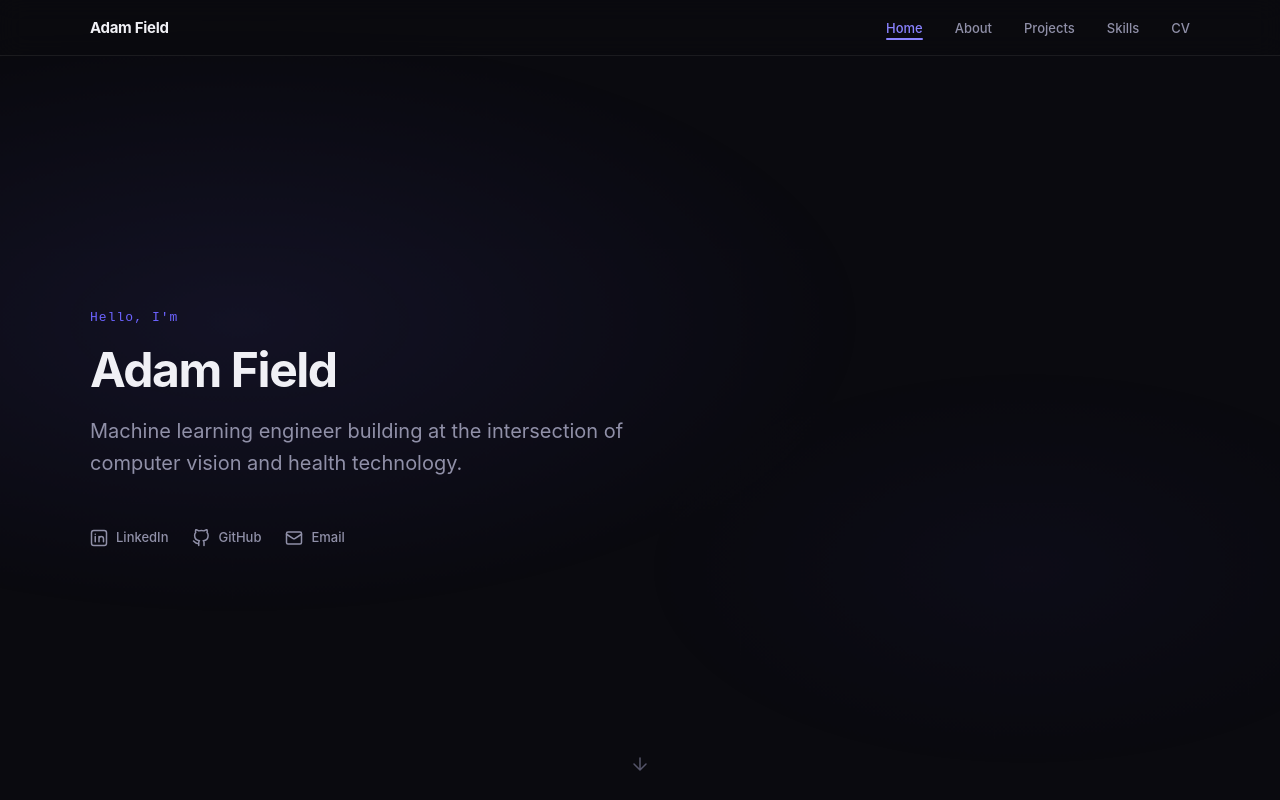
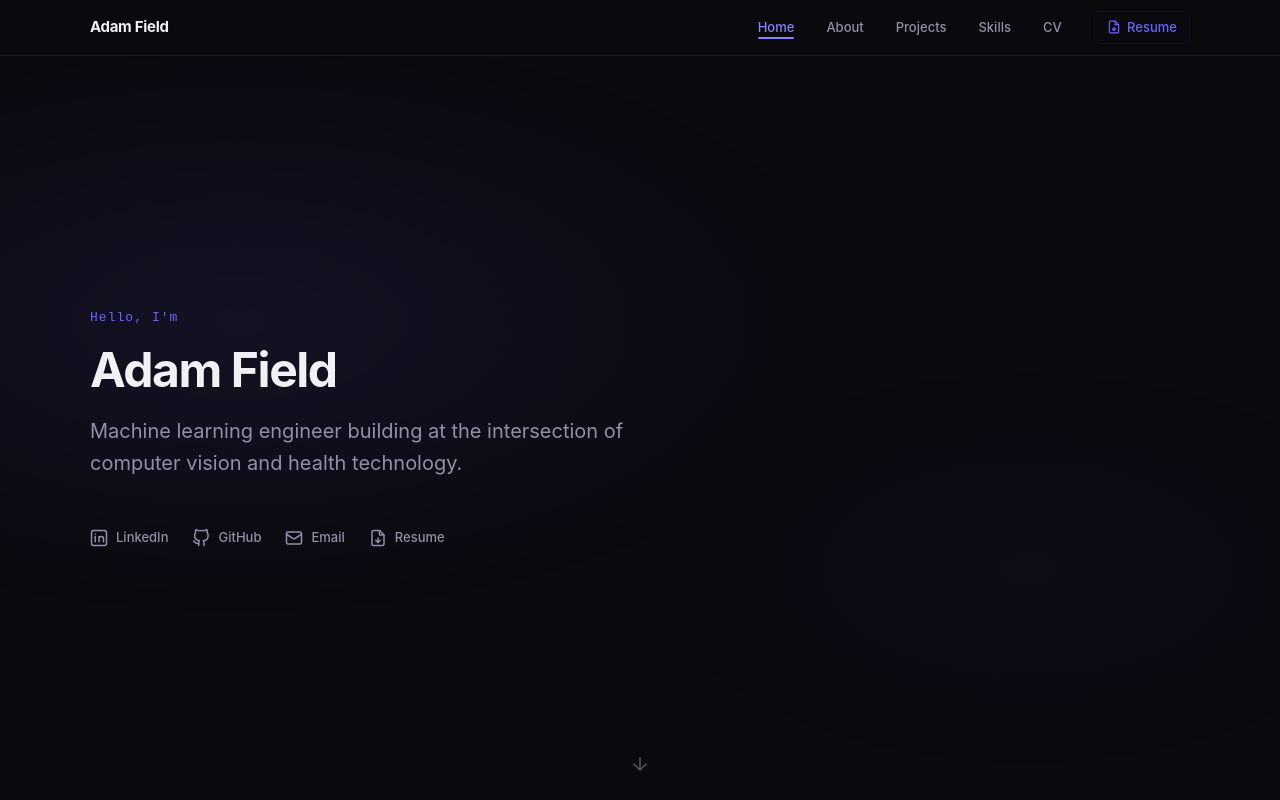
Before and after one commit to afie1d/PortfolioWebsite, a website built with Vite: page index.html in a window 1280 px wide. Shown: the top 800 px of the page. Built offline with nearby package versions, Linux system fonts and the light colour scheme; a web font is replaced by a local one.

Commit message:
add resume

```diff
--- a/index.html
+++ b/index.html
@@ -22,6 +22,17 @@
             <li><a class="nav__link" href="#projects" data-section="projects" data-scroll-to="projects">Projects</a></li>
             <li><a class="nav__link" href="#skills"   data-section="skills"   data-scroll-to="skills">Skills</a></li>
             <li><a class="nav__link" href="#cv"       data-section="cv"       data-scroll-to="cv">CV</a></li>
+            <li>
+              <a class="nav__resume-btn" href="/Adam_Field_Resume.pdf" download aria-label="Download resume">
+                <svg width="14" height="14" viewBox="0 0 24 24" fill="none" stroke="currentColor" stroke-width="2" stroke-linecap="round" stroke-linejoin="round" aria-hidden="true">
+                  <path d="M14 2H6a2 2 0 0 0-2 2v16a2 2 0 0 0 2 2h12a2 2 0 0 0 2-2V8z"/>
+                  <polyline points="14 2 14 8 20 8"/>
+                  <line x1="12" y1="18" x2="12" y2="12"/>
+                  <polyline points="9 15 12 18 15 15"/>
+                </svg>
+                Resume
+              </a>
+            </li>
           </ul>
           <button
             class="nav__hamburger"
@@ -43,6 +54,15 @@
         <a class="nav__link" href="#projects" data-section="projects" data-scroll-to="projects">Projects</a>
         <a class="nav__link" href="#skills"   data-section="skills"   data-scroll-to="skills">Skills</a>
         <a class="nav__link" href="#cv"       data-section="cv"       data-scroll-to="cv">CV</a>
+        <a class="nav__resume-btn" href="/Adam_Field_Resume.pdf" download aria-label="Download resume">
+          <svg width="14" height="14" viewBox="0 0 24 24" fill="none" stroke="currentColor" stroke-width="2" stroke-linecap="round" stroke-linejoin="round" aria-hidden="true">
+            <path d="M14 2H6a2 2 0 0 0-2 2v16a2 2 0 0 0 2 2h12a2 2 0 0 0 2-2V8z"/>
+            <polyline points="14 2 14 8 20 8"/>
+            <line x1="12" y1="18" x2="12" y2="12"/>
+            <polyline points="9 15 12 18 15 15"/>
+          </svg>
+          Resume
+        </a>
       </nav>
     </header>
 
--- a/src/sections/home.ts
+++ b/src/sections/home.ts
@@ -38,6 +38,18 @@ const socialLinks: SocialLink[] = [
       <path d="m22 7-8.97 5.7a1.94 1.94 0 0 1-2.06 0L2 7"/>
     </svg>`,
   },
+  {
+    label: 'Resume',
+    href: '/Adam_Field_Resume.pdf',
+    ariaLabel: 'Download Adam Field\'s resume',
+    trackLabel: 'resume',
+    icon: `<svg class="home__social-icon" width="18" height="18" viewBox="0 0 24 24" fill="none" stroke="currentColor" stroke-width="2" stroke-linecap="round" stroke-linejoin="round" aria-hidden="true">
+      <path d="M14 2H6a2 2 0 0 0-2 2v16a2 2 0 0 0 2 2h12a2 2 0 0 0 2-2V8z"/>
+      <polyline points="14 2 14 8 20 8"/>
+      <line x1="12" y1="18" x2="12" y2="12"/>
+      <polyline points="9 15 12 18 15 15"/>
+    </svg>`,
+  },
 ];
 
 export function renderHome(): void {
@@ -45,17 +57,17 @@ export function renderHome(): void {
   if (!section) return;
 
   const socialHTML = socialLinks
-    .map(
-      (link) =>
-        `<a
+    .map((link) => {
+      const isDownload = link.trackLabel === 'resume';
+      const downloadAttr = isDownload ? ' download' : '';
+      const targetAttr = isDownload ? '' : ' target="_blank" rel="noopener noreferrer"';
+      return `<a
           class="home__social-link"
-          href="${link.href}"
-          target="_blank"
-          rel="noopener noreferrer"
+          href="${link.href}"${targetAttr}${downloadAttr}
           aria-label="${link.ariaLabel}"
           data-track="${link.trackLabel}"
-        >${link.icon}<span>${link.label}</span></a>`,
-    )
+        >${link.icon}<span>${link.label}</span></a>`;
+    })
     .join('');
 
   section.innerHTML = `
--- a/src/styles/nav.css
+++ b/src/styles/nav.css
@@ -79,6 +79,26 @@
   background: var(--color-accent-hover);
 }
 
+/* ─── Resume download button ────────────────────────────── */
+.nav__resume-btn {
+  display: inline-flex;
+  align-items: center;
+  gap: 0.4rem;
+  font-size: var(--font-size-sm);
+  font-weight: 500;
+  color: var(--color-accent);
+  border: 1px solid var(--color-accent-dim);
+  border-radius: 6px;
+  padding: 0.3rem 0.75rem;
+  transition: color var(--transition-base), border-color var(--transition-base), background var(--transition-base);
+}
+
+.nav__resume-btn:hover {
+  color: var(--color-accent-hover);
+  border-color: var(--color-accent-hover);
+  background: var(--color-accent-dim);
+}
+
 /* ─── Hamburger ──────────────────────────────────────────── */
 .nav__hamburger {
   display: none;
@@ -131,6 +151,11 @@
   font-size: var(--font-size-xl);
 }
 
+.nav__overlay .nav__resume-btn {
+  font-size: var(--font-size-lg);
+  padding: 0.5rem 1.25rem;
+}
+
 /* ─── Responsive ─────────────────────────────────────────── */
 @media (max-width: 640px) {
   .nav__links {
```
Also changed, not shown: 1 other file.
